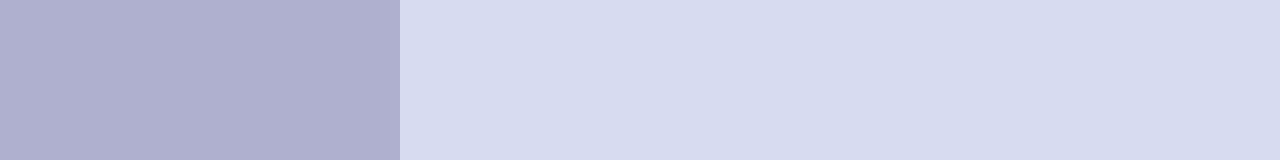
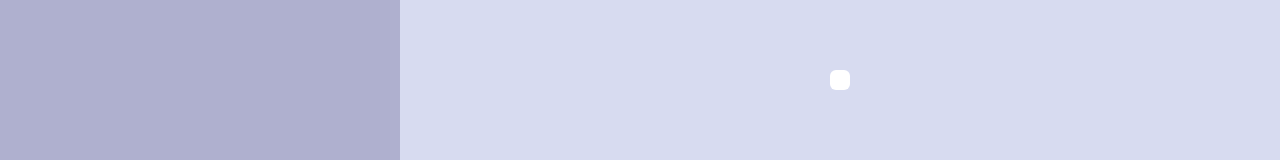
Before and after one commit to Sadnessa/guitar-tunings, a Vue app: page / in a window 1280 px wide. Shown: the part 345-505 px from the top of the page. Built offline with nearby package versions, Linux system fonts and the light colour scheme.

Commit message:
Added style for content component.

```diff
--- a/src/components/Content.vue
+++ b/src/components/Content.vue
@@ -26,7 +26,20 @@ export default {
   background: #d7dbf0;
 
   .card {
+    display: flex;
     background: white;
+    padding: 10px;
+    border-radius: 6px;
+
+    &__item {
+      margin-right: 10px;
+      background: gray;
+      padding: 20px;
+
+      &:last-child {
+        margin-right: 0px;
+      }
+    }
   }
 }
 </style>
```
